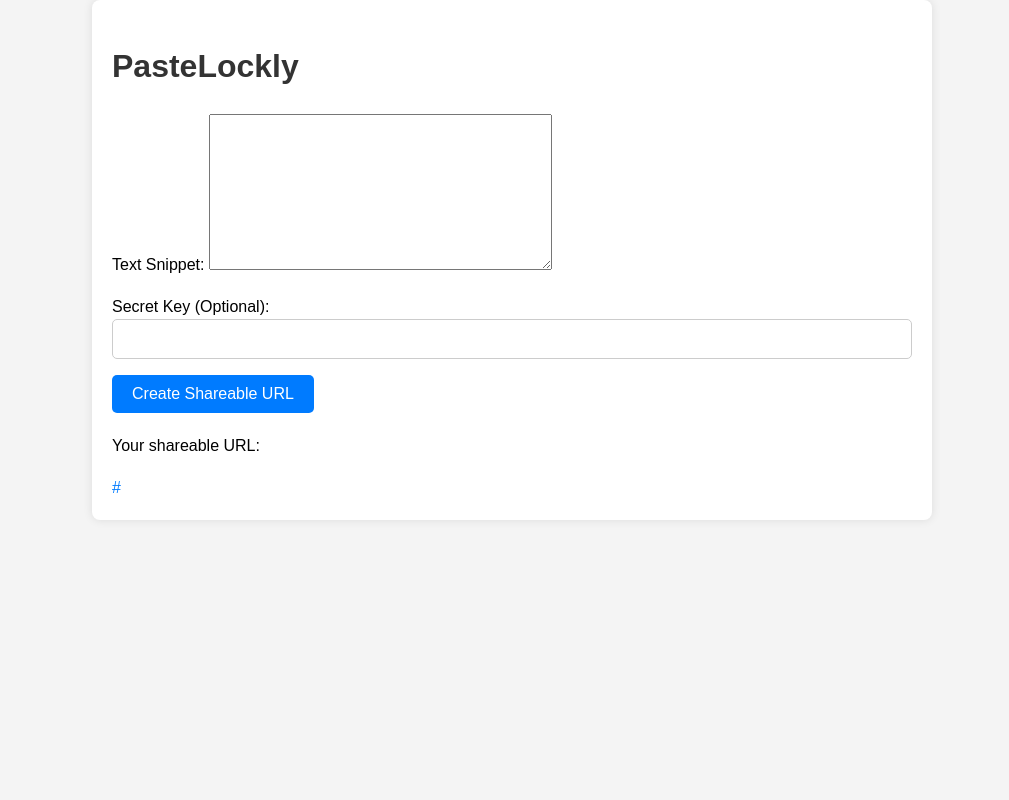
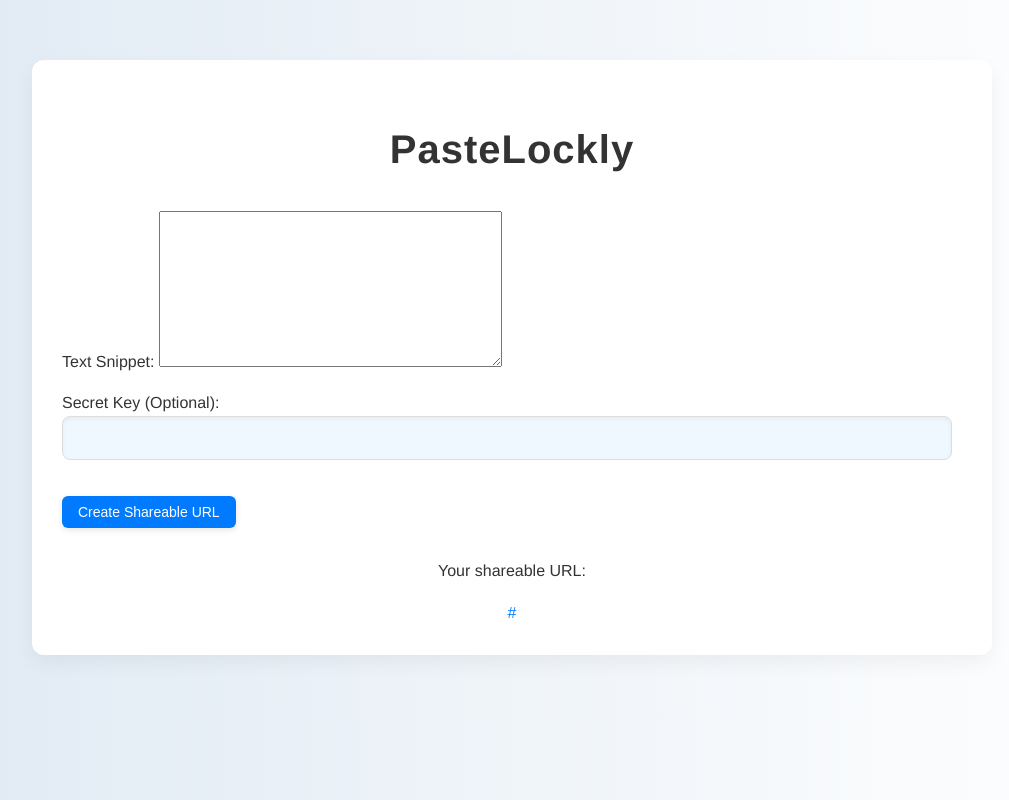
Before and after one commit to Rakeshkaraguppi/PasteLockly, a Django app: template templates/index.html in a window 1280 px wide. Shown: the whole page, without its empty margins (128-1137 px from the left). Run offline with Django 5.2, Linux system fonts and the light colour scheme; tables that the repository leaves empty hold one stand-in row (values such as "Sample post"); the template is opened without the code that fills it: values that come from a table or form of the project are taken from there, most other values are stand-ins (such as "Sample title", 1, 10 or a date in 2020).

Commit message:
Update styles.css

```diff
--- a/static/styles.css
+++ b/static/styles.css
@@ -1,61 +1,177 @@
-
+/* styles.css */
 
 body {
-    font-family: Arial, sans-serif;
+    font-family: 'Helvetica Neue', Arial, sans-serif;
     line-height: 1.6;
     margin: 0;
     padding: 0;
-    background-color: #f4f4f4;
+    background: linear-gradient(to right, #dfe9f3, #ffffff);
+    color: #333;
+    transition: background-color 0.3s ease-in-out;
 }
 
+
 .container {
-    max-width: 800px;
-    margin: 0 auto;
-    padding: 20px;
-    background: #fff;
-    border-radius: 8px;
-    box-shadow: 0 0 10px rgba(0, 0, 0, 0.1);
+    max-width: 900px;
+    margin: 60px auto;
+    padding: 30px;
+    background-color: #fff;
+    border-radius: 12px;
+    box-shadow: 0 8px 20px rgba(0, 0, 0, 0.05);
+    transition: box-shadow 0.3s ease, transform 0.3s ease;
+    opacity: 0;
+    transform: translateY(20px);
+    animation: fadeInUp 0.8s ease forwards;
 }
+
+
+@keyframes fadeInUp {
+    0% {
+        opacity: 0;
+        transform: translateY(20px);
+    }
+    100% {
+        opacity: 1;
+        transform: translateY(0);
+    }
+}
+
 
 h1, h2 {
     color: #333;
+    font-weight: 600;
+    letter-spacing: 1px;
+    text-align: center;
+}
+
+h1 {
+    font-size: 2.5rem;
+    margin-bottom: 25px;
+
+}
+
+h2 {
+    font-size: 1.8rem;
+    margin-bottom: 20px;
 }
 
 form {
-    margin: 20px 0;
+    margin: 30px 0;
+}
+
+input[type="text"] {
+    width: calc(100% - 36px);
+    padding: 12px;
+    border: 1px solid #ddd;
+    border-radius: 8px;
+    font-size: 16px;
+    margin-bottom: 20px;
+    background-color: #f0f8ff;
+    box-shadow: inset 0 2px 4px rgba(0, 0, 0, 0.05);
+    transition: border-color 0.2s ease-in-out, background-color 0.2s ease;
+    display: inline-block;
+    vertical-align: middle;
+    margin-right: 5px;
+}
+
+input[type="text"]:focus {
+    border-color: #007bff;
+    background-color: #e6f7ff;
+    outline: none;
 }
 
 button {
     background-color: #007bff;
     color: #fff;
     border: none;
-    padding: 10px 20px;
-    border-radius: 5px;
+    padding: 8px 16px;
+    border-radius: 6px;
     cursor: pointer;
-    font-size: 16px;
+    font-size: 14px;
+    transition: background-color 0.3s ease, transform 0.3s ease, box-shadow 0.3s ease;
+    box-shadow: 0 2px 6px rgba(0, 0, 0, 0.1);
+    display: inline-block;
+    vertical-align: middle;
 }
 
 button:hover {
     background-color: #0056b3;
+    transform: scale(1.05);
+    box-shadow: 0 4px 10px rgba(0, 0, 0, 0.15);
 }
 
+button:active {
+    background-color: #004085;
+    transform: scale(1);
+}
+
+
 .shareable-url {
-    margin-top: 20px;
+    margin-top: 25px;
+    text-align: center;
 }
 
 .shareable-url a {
     color: #007bff;
     text-decoration: none;
+    font-weight: 500;
+    transition: color 0.3s ease-in-out;
 }
 
 .shareable-url a:hover {
     text-decoration: underline;
+    color: #0056b3;
 }
 
-input[type="text"] {
-    width: calc(100% - 22px);
-    padding: 10px;
-    border: 1px solid #ccc;
-    border-radius: 5px;
-    font-size: 16px;
+.shareable-url a:active {
+    color: #003f7f;
 }
+
+
+section {
+    padding: 40px 20px;
+    margin-bottom: 30px;
+    border-radius: 12px;
+    color: #fff;
+    position: relative;
+    overflow: hidden;
+    box-shadow: 0 4px 15px rgba(0, 0, 0, 0.1);
+    transition: transform 0.3s ease-in-out, box-shadow 0.3s ease;
+    animation: fadeIn 0.8s ease forwards;
+    opacity: 0;
+    transform: translateY(20px);
+}
+
+section:hover {
+    transform: translateY(-10px);
+    box-shadow: 0 8px 20px rgba(0, 0, 0, 0.15);
+}
+
+
+@keyframes fadeIn {
+    0% {
+        opacity: 0;
+        transform: translateY(20px);
+    }
+    100% {
+        opacity: 1;
+        transform: translateY(0);
+    }
+}
+
+section.info {
+    background: linear-gradient(to right, #007bff, #00aaff);
+}
+
+section.success {
+    background: linear-gradient(to right, #28a745, #53d769);
+}
+
+section.warning {
+    background: linear-gradient(to right, #ffc107, #ffd056);
+    color: #333;
+}
+
+section.danger {
+    background: linear-gradient(to right, #dc3545, #f56b73);
+}
```
